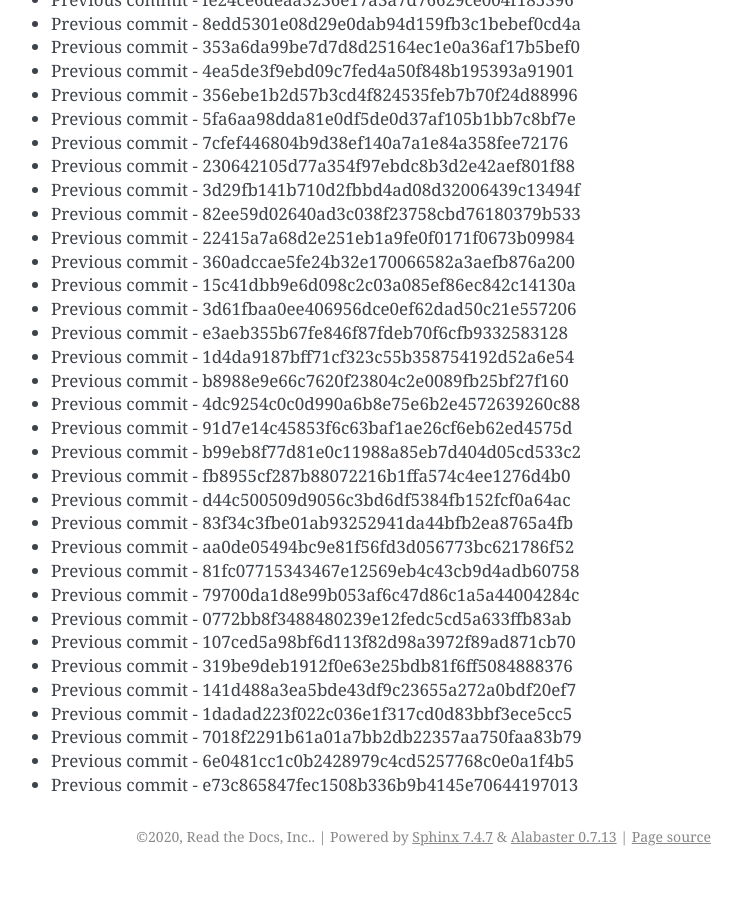
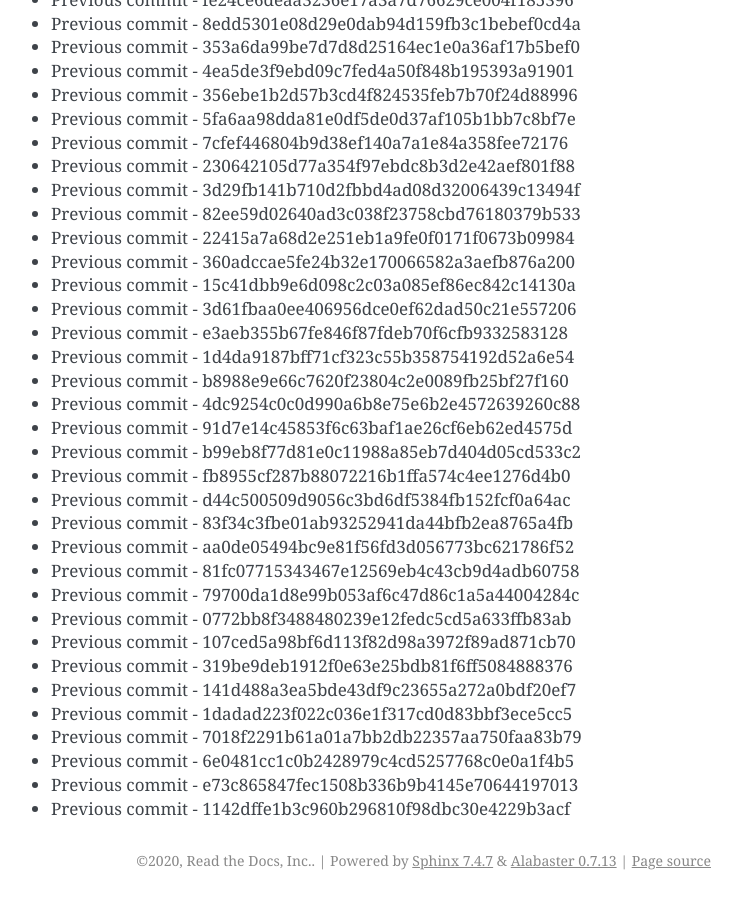
Before and after one commit to readthedocs/rtd-git-stresstest, a Sphinx documentation site: the page built from docs/updates.rst, in a window 1280 px wide and 900 px high, scrolled down 50534 px. Shown: the whole window, without its empty margins (399-1141 px from the left). Built offline with Sphinx 7.4.7, drawn with Linux system fonts in a browser that asks for light colours; before the commit the page ends 51410 px from its top, so only the background shows below that.

Commit message:
Generating commit from previous: 1142dffe1b3c960b296810f98dbc30e4229b3acf

```diff
--- a/docs/updates.rst
+++ b/docs/updates.rst
@@ -2155,3 +2155,4 @@ It can be tested for any performance characteristics.
 * Previous commit - 7018f2291b61a01a7bb2db22357aa750faa83b79
 * Previous commit - 6e0481cc1c0b2428979c4cd5257768c0e0a1f4b5
 * Previous commit - e73c865847fec1508b336b9b4145e70644197013
+* Previous commit - 1142dffe1b3c960b296810f98dbc30e4229b3acf
```
